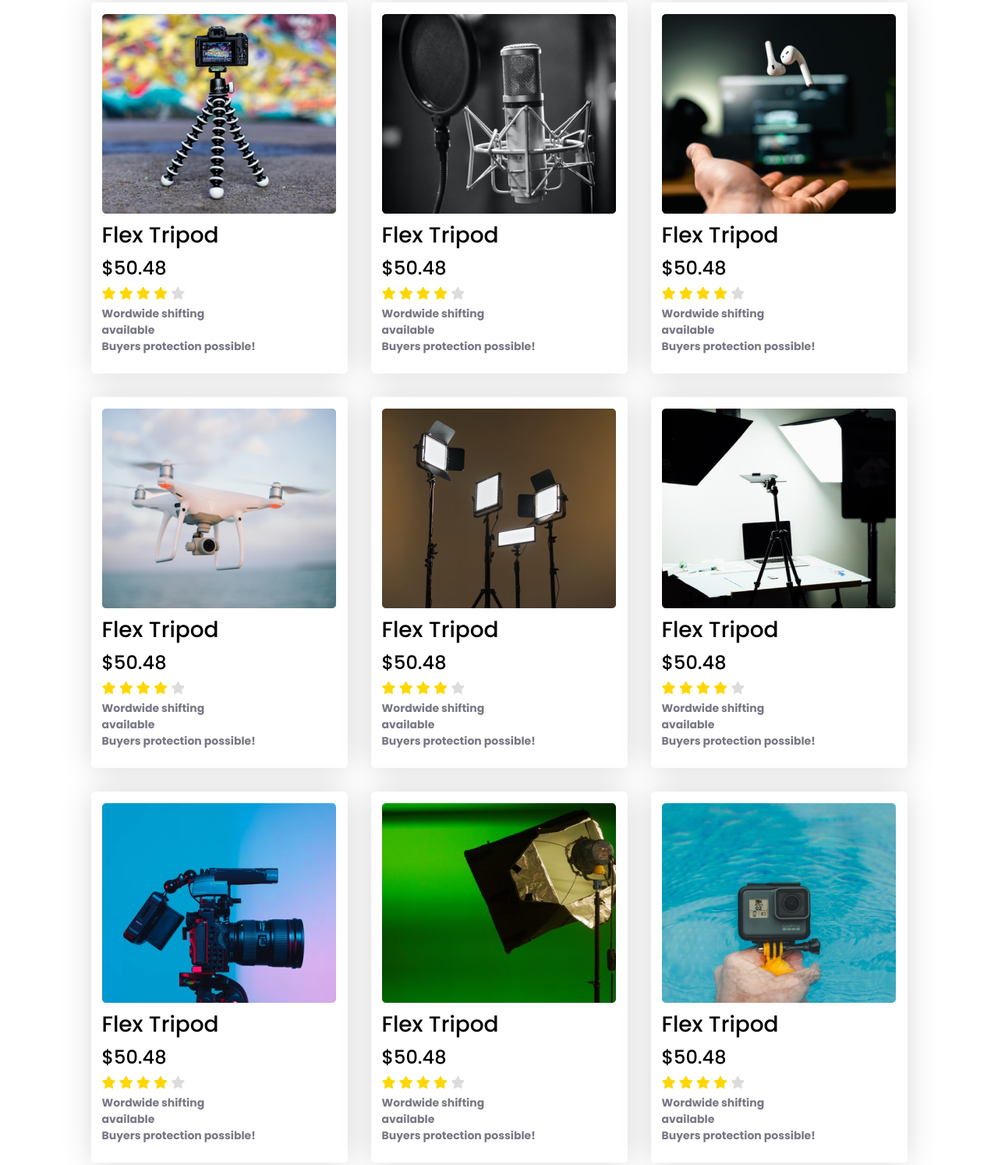
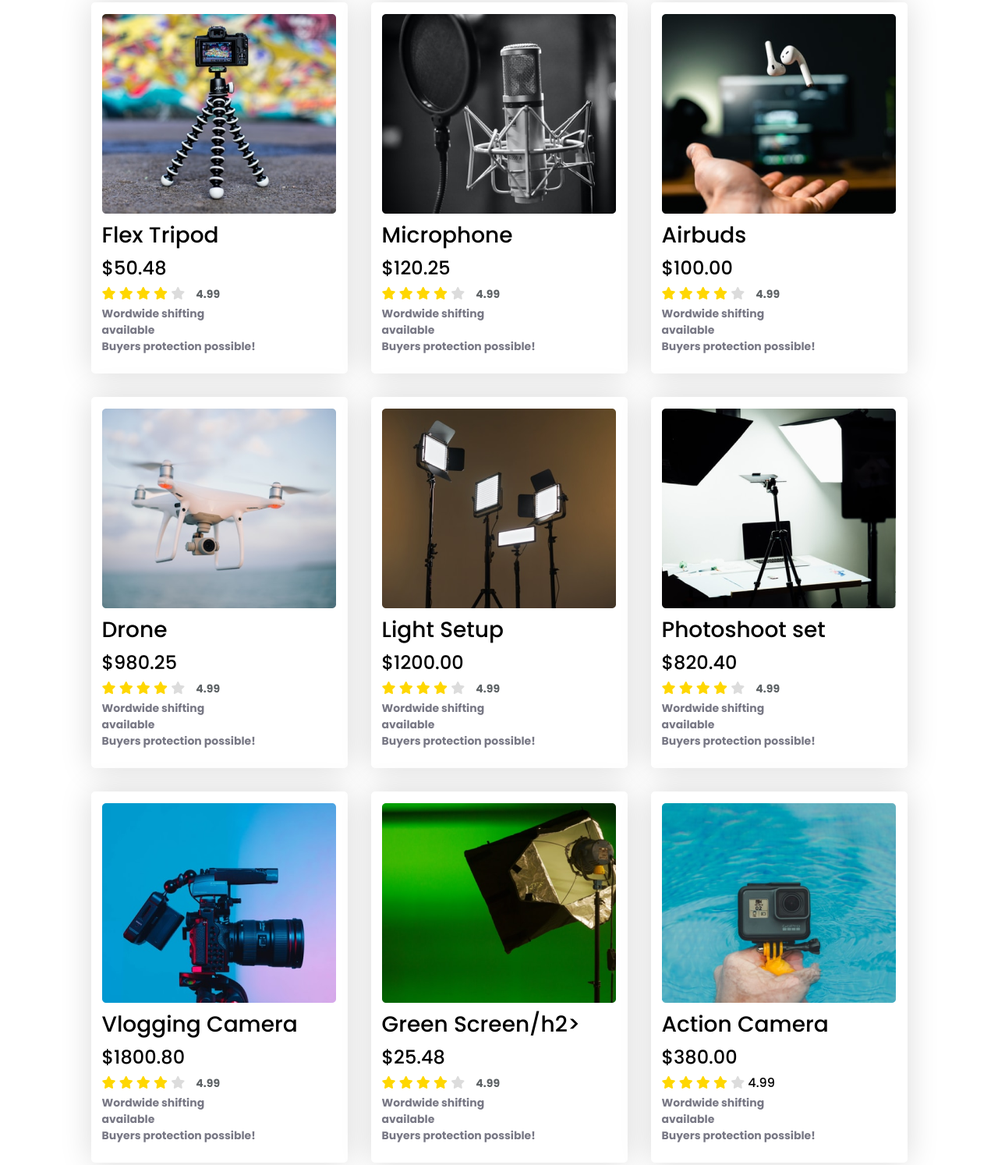
Before and after one commit to shamim-s/influencer-gears, a plain HTML site: page index.html in a window 1280 px wide. Shown: the part 927-2421 px from the top of the page at 78% size. Drawn offline with Linux system fonts and the light colour scheme.

Commit message:
Final all section

```diff
--- a/index.html
+++ b/index.html
@@ -77,6 +77,7 @@
                                     <i class="fa-solid fa-star filled"></i>
                                     <i class="fa-solid fa-star filled"></i>
                                     <i class="fa-solid fa-star un-filled"></i>
+                                    <span class="rating">4.99</span>
                                 </p>
                                 <p class="item-detail">
                                     Wordwide shifting <br>
@@ -90,14 +91,15 @@
                         <div class="collection-card">
                             <img src="images/mic.png" alt="">
                             <div class="card-info">
-                                <h2 class="item-name">Flex Tripod</h2>
-                                <h3 class="item-price">$50.48</h3>
+                                <h2 class="item-name">Microphone</h2>
+                                <h3 class="item-price">$120.25</h3>
                                 <p class="item-rating">
                                     <i class="fa-solid fa-star filled"></i>
                                     <i class="fa-solid fa-star filled"></i>
                                     <i class="fa-solid fa-star filled"></i>
                                     <i class="fa-solid fa-star filled"></i>
                                     <i class="fa-solid fa-star un-filled"></i>
+                                    <span class="rating">4.99</span>
                                 </p>
                                 <p class="item-detail">
                                     Wordwide shifting <br>
@@ -111,14 +113,15 @@
                         <div class="collection-card">
                             <img src="images/airpod.png" alt="">
                             <div class="card-info">
-                                <h2 class="item-name">Flex Tripod</h2>
-                                <h3 class="item-price">$50.48</h3>
+                                <h2 class="item-name">Airbuds</h2>
+                                <h3 class="item-price">$100.00</h3>
                                 <p class="item-rating">
                                     <i class="fa-solid fa-star filled"></i>
                                     <i class="fa-solid fa-star filled"></i>
                                     <i class="fa-solid fa-star filled"></i>
                                     <i class="fa-solid fa-star filled"></i>
                                     <i class="fa-solid fa-star un-filled"></i>
+                                    <span class="rating">4.99</span>
                                 </p>
                                 <p class="item-detail">
                                     Wordwide shifting <br>
@@ -132,14 +135,15 @@
                         <div class="collection-card">
                             <img src="images/drone.png" alt="">
                             <div class="card-info">
-                                <h2 class="item-name">Flex Tripod</h2>
-                                <h3 class="item-price">$50.48</h3>
+                                <h2 class="item-name">Drone</h2>
+                                <h3 class="item-price">$980.25</h3>
                                 <p class="item-rating">
                                     <i class="fa-solid fa-star filled"></i>
                                     <i class="fa-solid fa-star filled"></i>
                                     <i class="fa-solid fa-star filled"></i>
                                     <i class="fa-solid fa-star filled"></i>
                                     <i class="fa-solid fa-star un-filled"></i>
+                                    <span class="rating">4.99</span>
                                 </p>
                                 <p class="item-detail">
                                     Wordwide shifting <br>
@@ -153,14 +157,15 @@
                         <div class="collection-card">
                             <img src="images/lights.png" alt="">
                             <div class="card-info">
-                                <h2 class="item-name">Flex Tripod</h2>
-                                <h3 class="item-price">$50.48</h3>
+                                <h2 class="item-name">Light Setup</h2>
+                                <h3 class="item-price">$1200.00</h3>
                                 <p class="item-rating">
                                     <i class="fa-solid fa-star filled"></i>
                                     <i class="fa-solid fa-star filled"></i>
                                     <i class="fa-solid fa-star filled"></i>
                                     <i class="fa-solid fa-star filled"></i>
                                     <i class="fa-solid fa-star un-filled"></i>
+                                    <span class="rating">4.99</span>
                                 </p>
                                 <p class="item-detail">
                                     Wordwide shifting <br>
@@ -174,14 +179,15 @@
                         <div class="collection-card">
                             <img src="images/setup.png" alt="">
                             <div class="card-info">
-                                <h2 class="item-name">Flex Tripod</h2>
-                                <h3 class="item-price">$50.48</h3>
+                                <h2 class="item-name">Photoshoot set</h2>
+                                <h3 class="item-price">$820.40</h3>
                                 <p class="item-rating">
                                     <i class="fa-solid fa-star filled"></i>
                                     <i class="fa-solid fa-star filled"></i>
                                     <i class="fa-solid fa-star filled"></i>
                                     <i class="fa-solid fa-star filled"></i>
                                     <i class="fa-solid fa-star un-filled"></i>
+                                    <span class="rating">4.99</span>
                                 </p>
                                 <p class="item-detail">
                                     Wordwide shifting <br>
@@ -195,14 +201,15 @@
                         <div class="collection-card">
                             <img src="images/camera.png" alt="">
                             <div class="card-info">
-                                <h2 class="item-name">Flex Tripod</h2>
-                                <h3 class="item-price">$50.48</h3>
+                                <h2 class="item-name">Vlogging Camera</h2>
+                                <h3 class="item-price">$1800.80</h3>
                                 <p class="item-rating">
                                     <i class="fa-solid fa-star filled"></i>
                                     <i class="fa-solid fa-star filled"></i>
                                     <i class="fa-solid fa-star filled"></i>
                                     <i class="fa-solid fa-star filled"></i>
                                     <i class="fa-solid fa-star un-filled"></i>
+                                    <span class="rating">4.99</span>
                                 </p>
                                 <p class="item-detail">
                                     Wordwide shifting <br>
@@ -216,14 +223,15 @@
                         <div class="collection-card">
                             <img src="images/single-light.png" alt="">
                             <div class="card-info">
-                                <h2 class="item-name">Flex Tripod</h2>
-                                <h3 class="item-price">$50.48</h3>
+                                <h2 class="item-name">Green Screen/h2>
+                                <h3 class="item-price">$25.48</h3>
                                 <p class="item-rating">
                                     <i class="fa-solid fa-star filled"></i>
                                     <i class="fa-solid fa-star filled"></i>
                                     <i class="fa-solid fa-star filled"></i>
                                     <i class="fa-solid fa-star filled"></i>
                                     <i class="fa-solid fa-star un-filled"></i>
+                                    <span class="rating">4.99</span>
                                 </p>
                                 <p class="item-detail">
                                     Wordwide shifting <br>
@@ -237,14 +245,15 @@
                         <div class="collection-card">
                             <img src="images/action.png" alt="">
                             <div class="card-info">
-                                <h2 class="item-name">Flex Tripod</h2>
-                                <h3 class="item-price">$50.48</h3>
+                                <h2 class="item-name">Action Camera</h2>
+                                <h3 class="item-price">$380.00</h3>
                                 <p class="item-rating">
                                     <i class="fa-solid fa-star filled"></i>
                                     <i class="fa-solid fa-star filled"></i>
                                     <i class="fa-solid fa-star filled"></i>
                                     <i class="fa-solid fa-star filled"></i>
                                     <i class="fa-solid fa-star un-filled"></i>
+                                    4.99
                                 </p>
                                 <p class="item-detail">
                                     Wordwide shifting <br>
--- a/style.css
+++ b/style.css
@@ -138,7 +138,12 @@ hr{
     color:#787885;
     margin-top: 3px;
 }
-
+.item-rating .rating{
+    font-size: 14px;
+    margin-left: 10px;
+    color: #5E6366;
+    font-weight: 700;
+}
 /* collection container grid  */
 .collections{
     display: grid;
```
